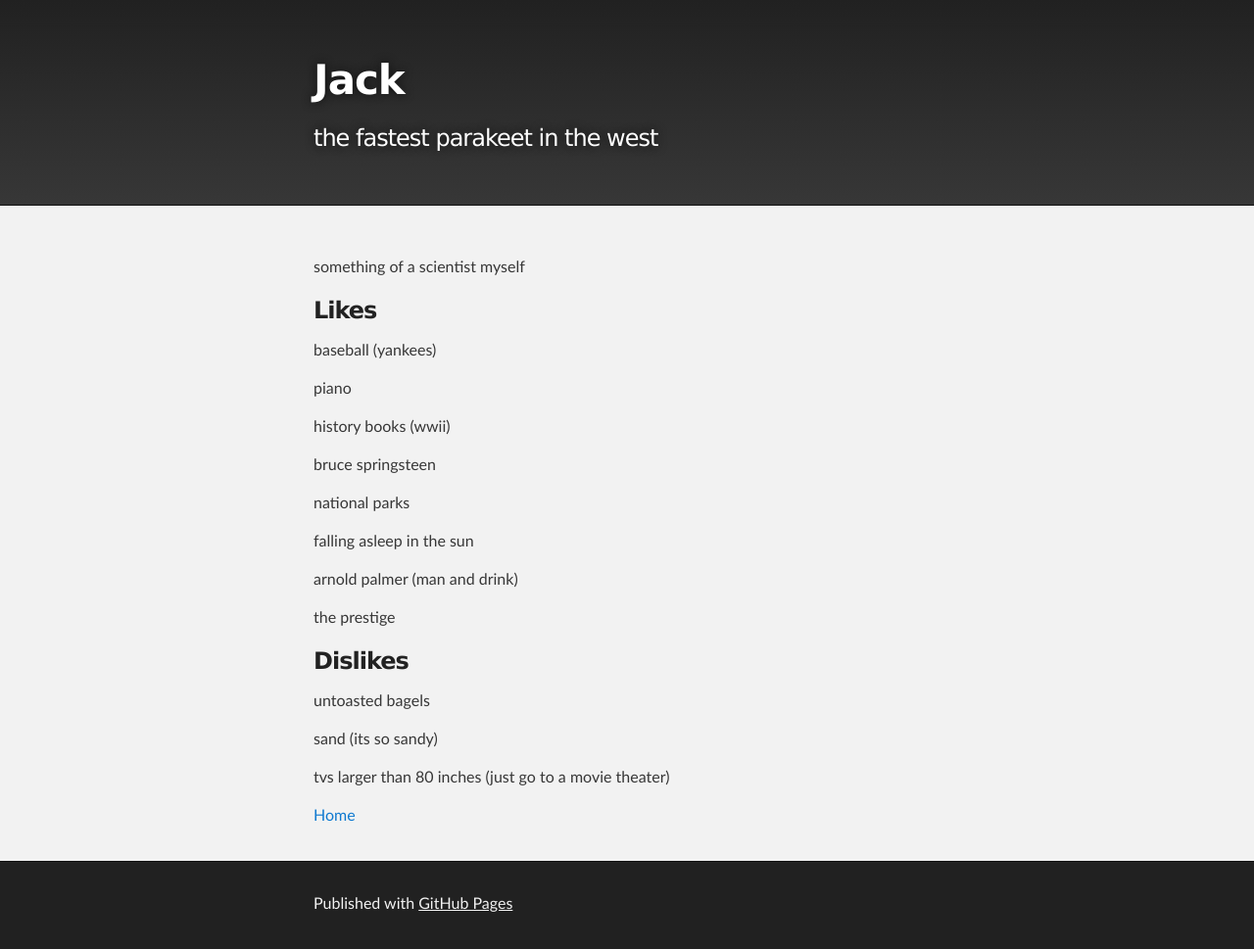
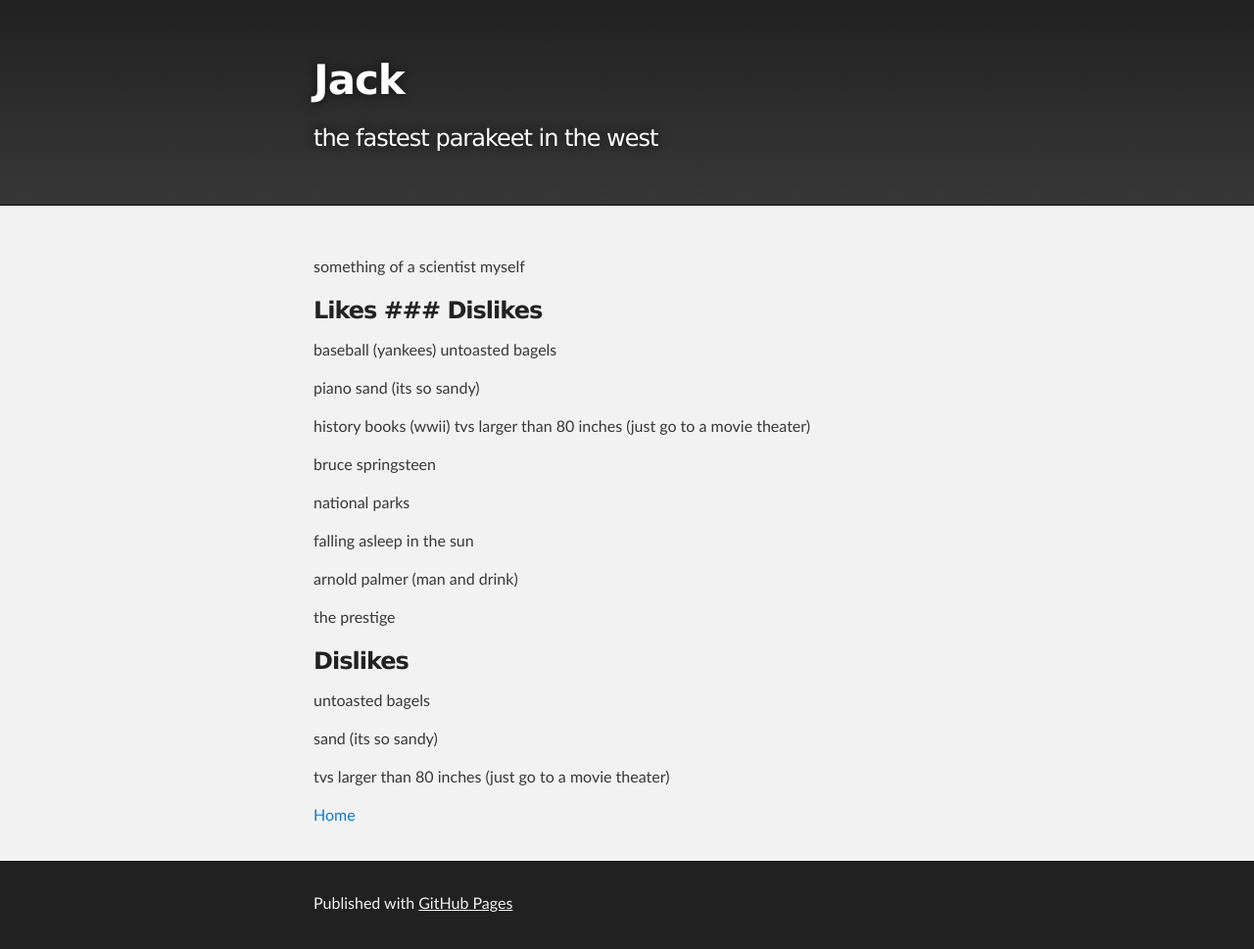
Before and after one commit to jluby127/jluby127.github.io, a Jekyll site: the page built from aboutme.md, in a window 1280 px wide. Shown: the whole page at 98% size. Built offline with Jekyll 4.4.1, drawn with Linux system fonts in a browser that asks for light colours; our own code applies the rules of GitHub Pages for plain Markdown files.

Commit message:
Update aboutme.md

```diff
--- a/aboutme.md
+++ b/aboutme.md
@@ -1,12 +1,12 @@
 something of a scientist myself
 
-### Likes
+### Likes                                  ### Dislikes
 
-baseball (yankees)
+baseball (yankees)                         untoasted bagels
 
-piano
+piano                                      sand (its so sandy)
 
-history books (wwii)
+history books (wwii)                       tvs larger than 80 inches (just go to a movie theater)
 
 bruce springsteen
 
```
